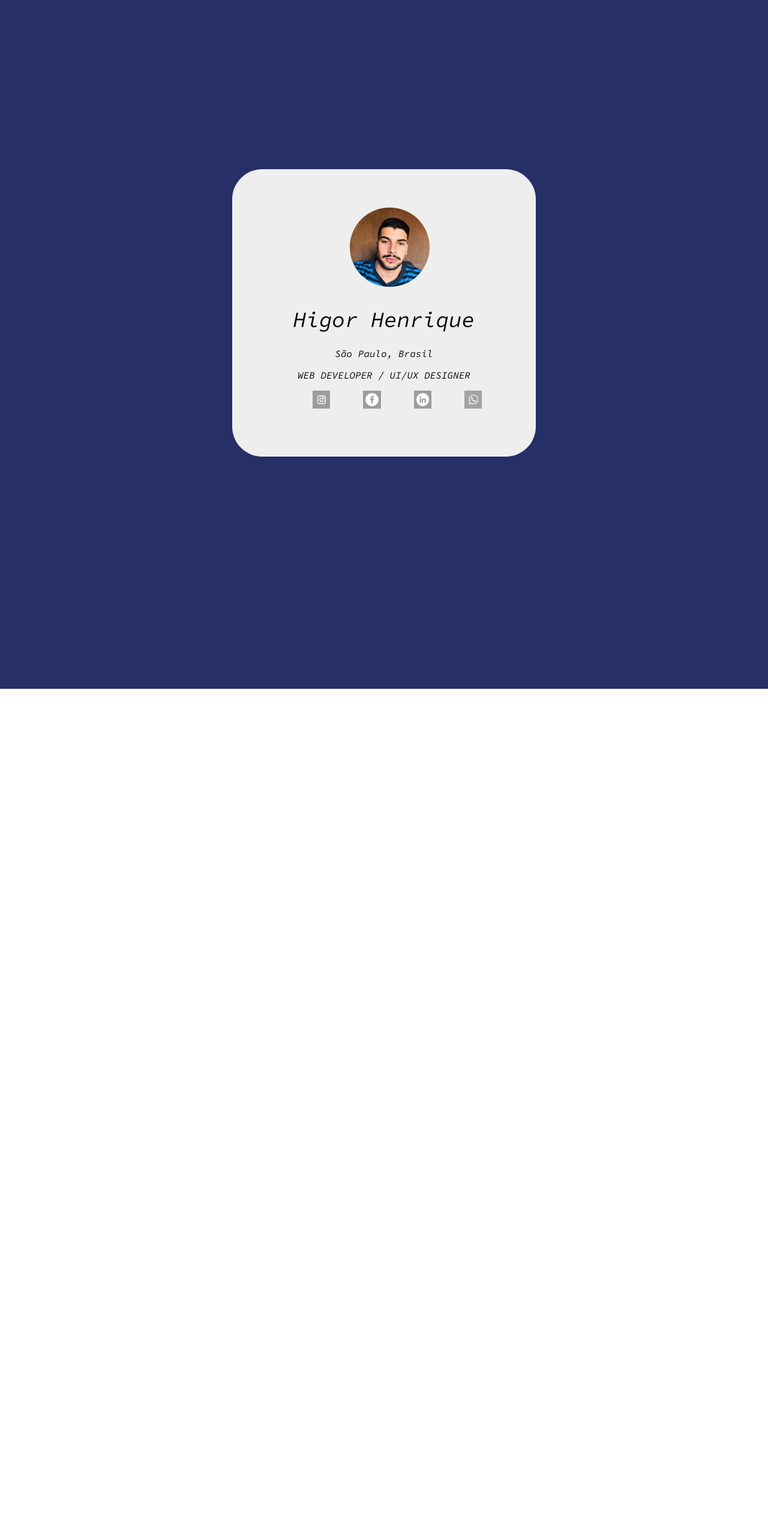
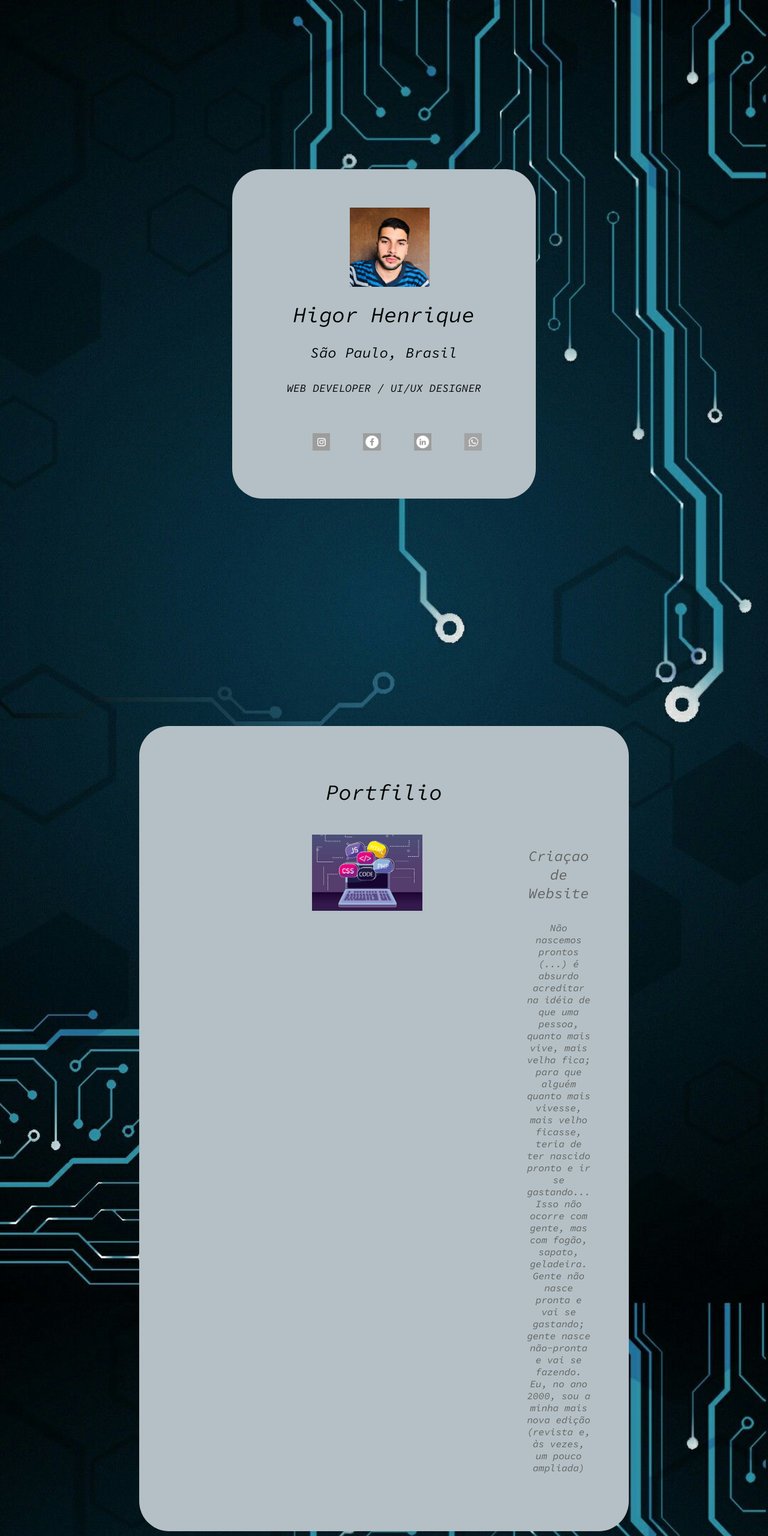
Before and after one commit to Higor97/Primeiro-Portfilio, a plain HTML site: page index.html in a window 1280 px wide. Shown: the part 105-2665 px from the top of the page at 60% size. Before the commit the page ends 1253 px from the top, so only its background shows below. Drawn offline with Linux system fonts and the light colour scheme.

Commit message:
dando sequencia no meu portfilio

```diff
--- a/css/style.css
+++ b/css/style.css
@@ -16,40 +16,76 @@ li {
 
 body {
     font-family: "Source Code Pro", monospace;
-    background: url("../img/capa.jpg") no-repeat top center;
+    background: url("../img/cp.jpg") no-repeat top center;
     background-attachment: fixed;
     background-size: cover;
     display: grid;
     align-items: center;
     justify-items: 100vh;
+
 }
 
 .title {
- font-size: 36px;
- font-weight: normal;
+   font-size: 36px;
+   font-weight: normal;
 
 }
 
 
 .box {
-    background: #eee;
+    background: rgb(180, 192, 197);
     padding: 4rem;
     box-shadow: 2px 2px 2px rgb 0, 0, 0, 0.16;
     border-radius: 50px;
     margin: 30%;
     text-align: center;
 }
+.
+.profile-pic  {
+    border-radius: 50%;
+    margin: 0 auto 2rem auto;
+}
 
-.profile {
-    border-radius: 50%;
-    margin-bottom: 2rem;
+.box span {
+    font-size: 24px;
+
+}
+
+.profile p {
+    font-size: 18px;
+    margin-top: 2rem;
+    margin-bottom: 4rem;
+
 }
 
 .redes-sociais {
     display: flex;
     justify-content: center;
+
 }
 
 .redes-sociais li {
     margin-right: 0rem ;
 }
+
+.portfilio {
+    max-width: 688px;
+    margin: auto;
+}
+
+.portfilio ul {
+    margin-top: 3rem;
+}
+
+.portfilio li {
+    display: grid;
+    grid-template-columns: auto 1fr;
+    text-align: ;
+    gap: 1rem;
+    color:#606060;
+}
+
+.portfilio h2 {
+    font-weight: normal;
+    margin-bottom: 2rem;
+}
--- a/index.html
+++ b/index.html
@@ -11,8 +11,8 @@
 
 
 <body>
-    <div class="box">
-        <img class="profile" src="img/perfil.jpg" alt="profile">
+    <div class="profile box">
+        <img class="profile pic" src="img/perfil.jpg" alt="profile">
         <h1 class="title"> Higor Henrique </h1>
         <span> São Paulo, Brasil </span>
         <p> WEB DEVELOPER / UI/UX DESIGNER </p>
@@ -22,9 +22,31 @@
             <li><a href=""><img src="img/linkedin.jpg" alt="linkedin"></a></li>
             <li><a href=""><img src="img/whats.jpg" alt="Whatsapp"></a></li>
         </ul>
-
     </div>
 
+    <div class="portfilio box">
+        <h1 class="title"> Portfilio </h1>
+        <ul>
+            <li>
+                <img src="img/img1.jpg" alt="1" />
+                <div>
+                    <h2>Criaçao de Website</h2>
+                    <p>
+                        Não nascemos prontos (...) é absurdo acreditar na idéia de que uma pessoa, quanto mais vive,
+                        mais
+                        velha fica;
+                        para que alguém quanto mais vivesse, mais velho ficasse, teria de ter nascido pronto e ir se
+                        gastando...
+                        Isso não ocorre com gente, mas com fogão, sapato, geladeira. Gente não nasce pronta e vai se
+                        gastando;
+                        gente nasce não-pronta e vai se fazendo. Eu, no ano 2000, sou a minha mais nova edição (revista
+                        e,
+                        às vezes, um pouco ampliada)
+                    </p>
+                </div>
+            </li>
+        </ul>
+    </div>
 
 
 
```
Also changed, not shown: img/capa.jpg (deleted), img/cp.jpg (added), img/img1.jpg (added), img/img2.png (added).
